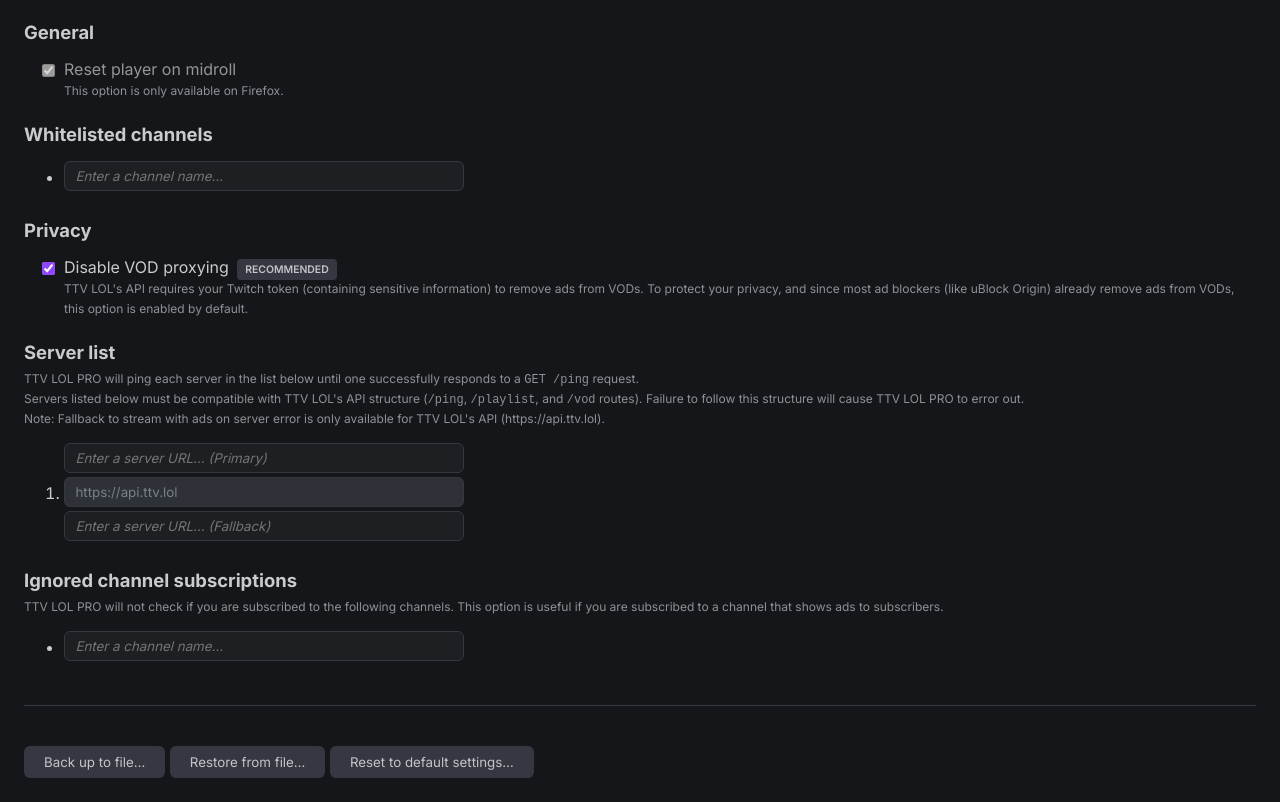
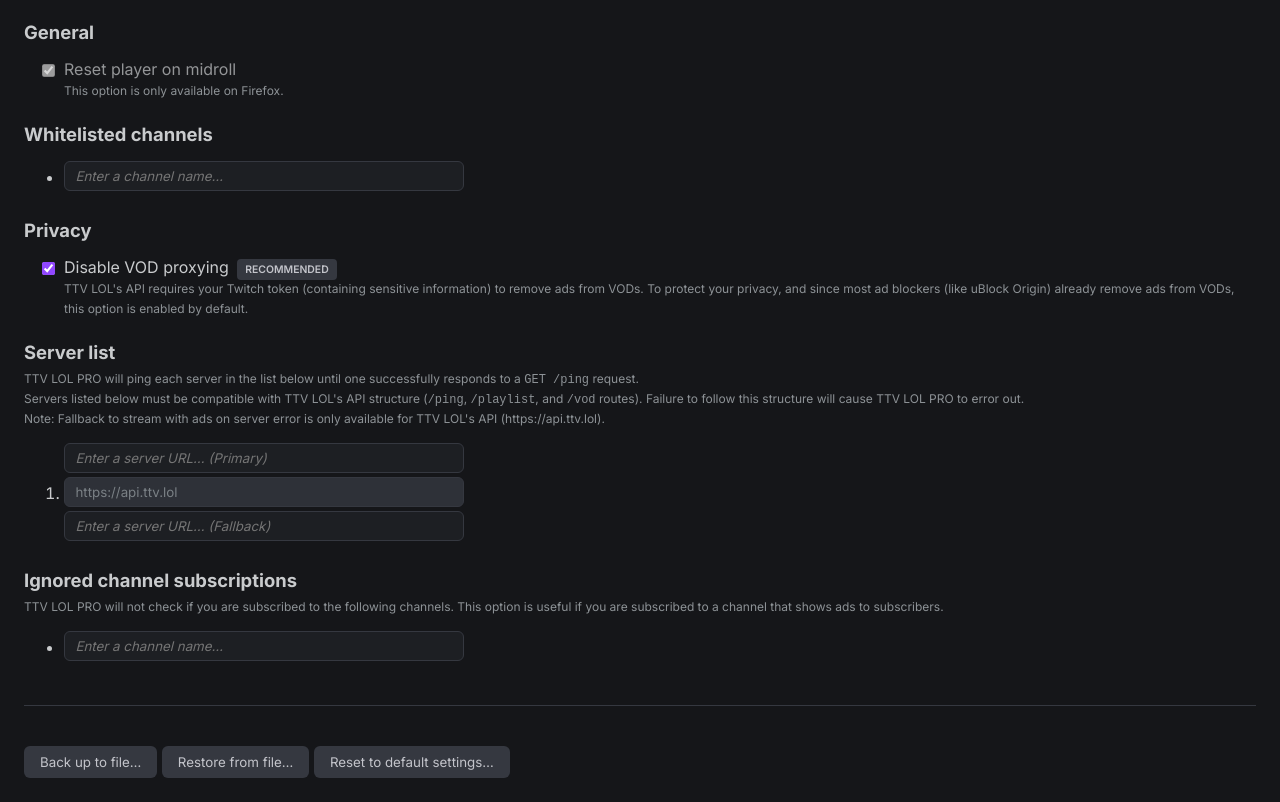
Before and after one commit to younesaassila/ttv-lol-pro, a website built with Parcel: page src/options/page.html in a window 1280 px wide. Shown: the part 127-929 px from the top of the page. Built offline with nearby package versions, Linux system fonts and the light colour scheme; some packages are replaced by stand-ins of ours.

Commit message:
💄 Fix Options page style

```diff
--- a/src/options/style.css
+++ b/src/options/style.css
@@ -58,7 +58,7 @@
 
 input[type="button"],
 button {
-  padding: 0.5rem 1.25rem;
+  padding: 0.5rem 1rem;
   border: 0;
   border-radius: 6px;
   background-color: var(--button-background-color);
```
